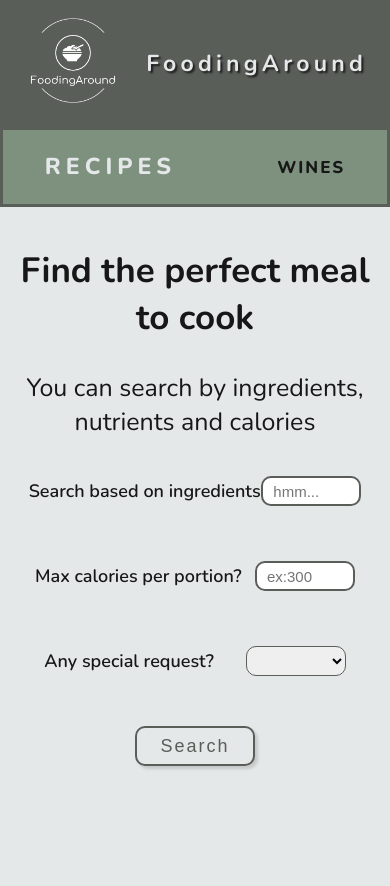
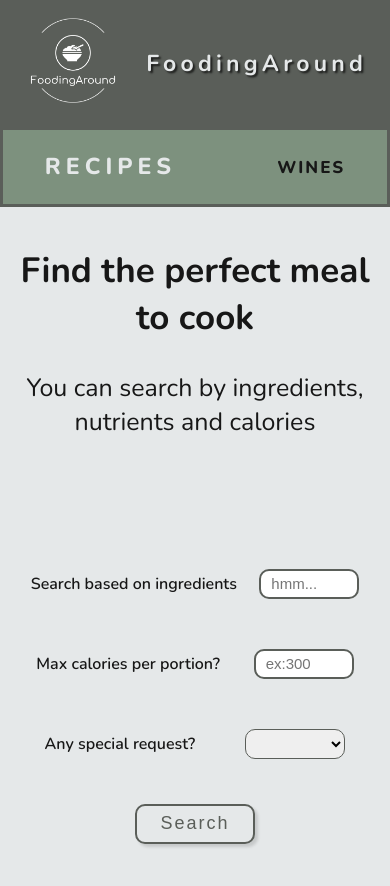
Before and after one commit to CalinP1/FoodingAround, a React (Vite) app: page /recipes in a window 390 px wide. Shown: the top 886 px of the page. Built offline with nearby package versions, Linux system fonts and the light colour scheme.

Commit message:
the page was deployed on netlify, small updates done regarding the small device layout

```diff
--- a/src/components/RecipeDisplay.jsx
+++ b/src/components/RecipeDisplay.jsx
@@ -53,8 +53,8 @@ function RecipeDisplay({ onClickedRecipe }) {
           <div className={styles.ingredientsContainer}>
             <ul className={styles.ingredientsContainerList}>
               <h3>{recipeTitle}</h3>
-              {ingredientsList.map((ingredient) => (
-                <li key={ingredient.id}>
+              {ingredientsList.map((ingredient, index) => (
+                <li key={`ingredient_${index}`}>
                   <p>{ingredient.original}</p>
                 </li>
               ))}
@@ -64,8 +64,8 @@ function RecipeDisplay({ onClickedRecipe }) {
         <div className={styles.displayContainerRight}>
           <div className={styles.cookingStepsContainer}>
             <ul className={styles.cookingStepsList}>
-              {cookingSteps.map((steps) => (
-                <li key={steps.number}>
+              {cookingSteps.map((steps, index) => (
+                <li key={`step_${index}`}>
                   <h4>Step: {steps.number}</h4>
                   <p>{steps.step}</p>
                 </li>
--- a/src/components/RecipesListGeneratedComponent.jsx
+++ b/src/components/RecipesListGeneratedComponent.jsx
@@ -21,6 +21,7 @@ function RecipesListGeneratedComponent({
           const data = await res.json();
           if (data.results.length === 0) {
             setInvalidSearch(true);
+            setWrongSearch(true);
           } else {
             setRecipesObject(data.results);
           }
@@ -30,10 +31,9 @@ function RecipesListGeneratedComponent({
       }
       fetchRecipes();
     },
-    [linkState]
+    [linkState, setWrongSearch]
   );
   if (invalidSearch) {
-    setWrongSearch(true);
     return (
       <div className={styles.containerNoRecipesDisplay}>
         <p>No recipes found. Please refine your search criteria!</p>
--- a/src/pages/Recipes.jsx
+++ b/src/pages/Recipes.jsx
@@ -75,6 +75,7 @@ function Recipes() {
     dispatch({ type: "reset" });
     setSubmited(false);
     setClickedRecipe(null);
+    setWrongSearch(false);
   }
   return (
     <div>
@@ -147,14 +148,21 @@ function Recipes() {
                   setWrongSearch={setWrongSearch}
                 />
               )}
+              {submited && wrongSearch && (
+                <div className={styles.containerNoRecipesDisplay}>
+                  <p>No recipes found. Please refine your search criteria!</p>
+                </div>
+              )}
             </div>
           </div>
+          {!wrongSearch && (
             <div
               className={styles.recipeDisplayContainer}
               style={{ display: clickedRecipe ? "block" : "none" }}
             >
               <RecipeDisplay onClickedRecipe={clickedRecipe} />
             </div>
+          )}
         </div>
       </div>
       <Footer />
--- a/src/pages/Recipes.module.css
+++ b/src/pages/Recipes.module.css
@@ -174,7 +174,7 @@
   }
 
   .searchConatiner {
-    height: 70%;
+    height: 60%;
     width: 100%;
     display: flex;
     align-items: center;
@@ -183,15 +183,18 @@
   }
 
   .formSearchContainer {
-    height: 40%;
+    height: 70%;
     width: 100%;
+    display: flex;
+    justify-content: center;
+    align-items: center;
   }
   .descriptionsContainer {
-    height: 100%;
+    height: auto;
     width: 100%;
     display: flex;
     flex-direction: column;
-    justify-content: space-around;
+    justify-content: flex-start;
     align-items: center;
   }
   .buttonsContainer {
@@ -228,14 +231,14 @@
   }
   .baseSearch {
     height: 8rem;
-    width: 95%;
+    width: 100%;
     display: flex;
     justify-content: space-around;
     align-items: center;
   }
 
   .baseSearch span {
-    font-size: 1.8rem;
+    font-size: 1.6rem;
     font-weight: 600;
   }
 
@@ -275,7 +278,7 @@
     margin-top: 1rem;
   }
   .recipeDisplayContainer {
-    height: 120rem;
+    height: 42%;
     width: 100%;
     display: flex;
     margin-top: 2rem;
```
Lines whose indentation alone changed are shown as unchanged.
